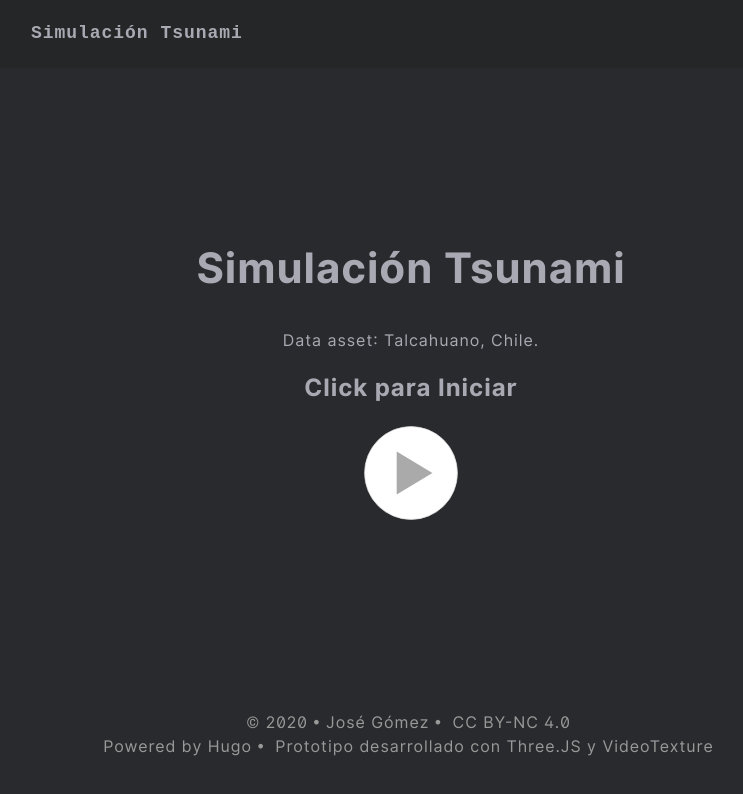
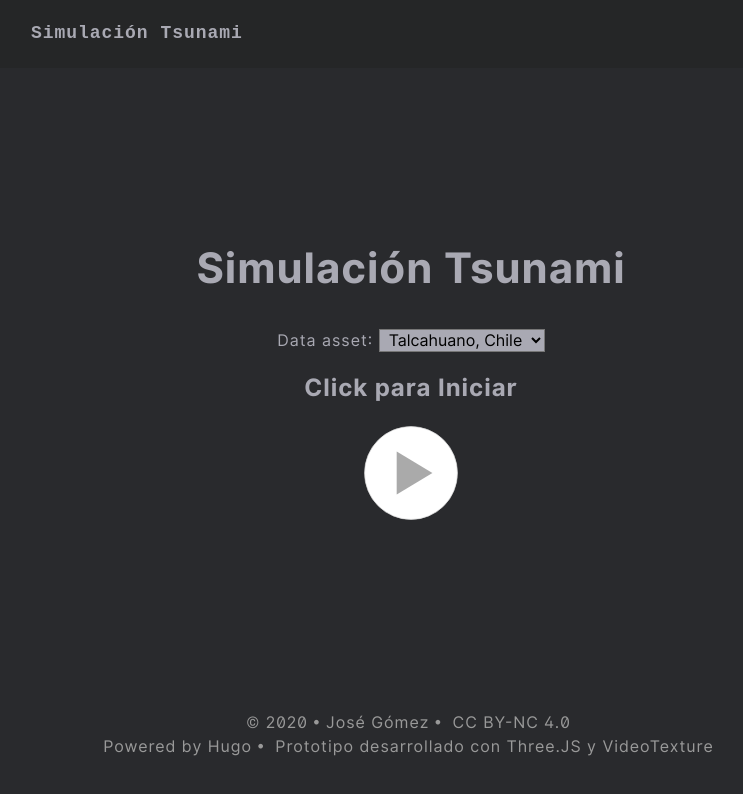
Before and after one commit to josemagr95/josemagr95.github.io, a plain HTML site: page index.html in a window 1280 px wide. Shown: the whole page, without its empty margins (229-972 px from the left). Drawn offline with nearby package versions, Linux system fonts and the light colour scheme; a script that the page names is missing.

Commit message:
Update index.html

```diff
--- a/index.html
+++ b/index.html
@@ -120,6 +120,11 @@
 				text-align: center;
 				display: none;
 			}
+
+			.form-control{
+				background-color: #a9a9b3;
+    			padding: 0px 5px 0px 5px;
+			}
 		</style>
 
 	</head>
@@ -204,7 +209,11 @@
         <div>
 			<h1 class="titulo-simulacion">Simulación Tsunami</h1>
 
-				<p class="subtitulo-simulacion">Data asset: Talcahuano, Chile.</p>
+				<p class="subtitulo-simulacion">Data asset:
+					<select class="form-control" name="listaData" required>
+						<option value=''>Talcahuano, Chile</option>
+					 </select>
+				</p>
 				<div id="canvas" style="display: none;"></div>
 
 				<h1  class="texto">Click para Iniciar</h1>
```
